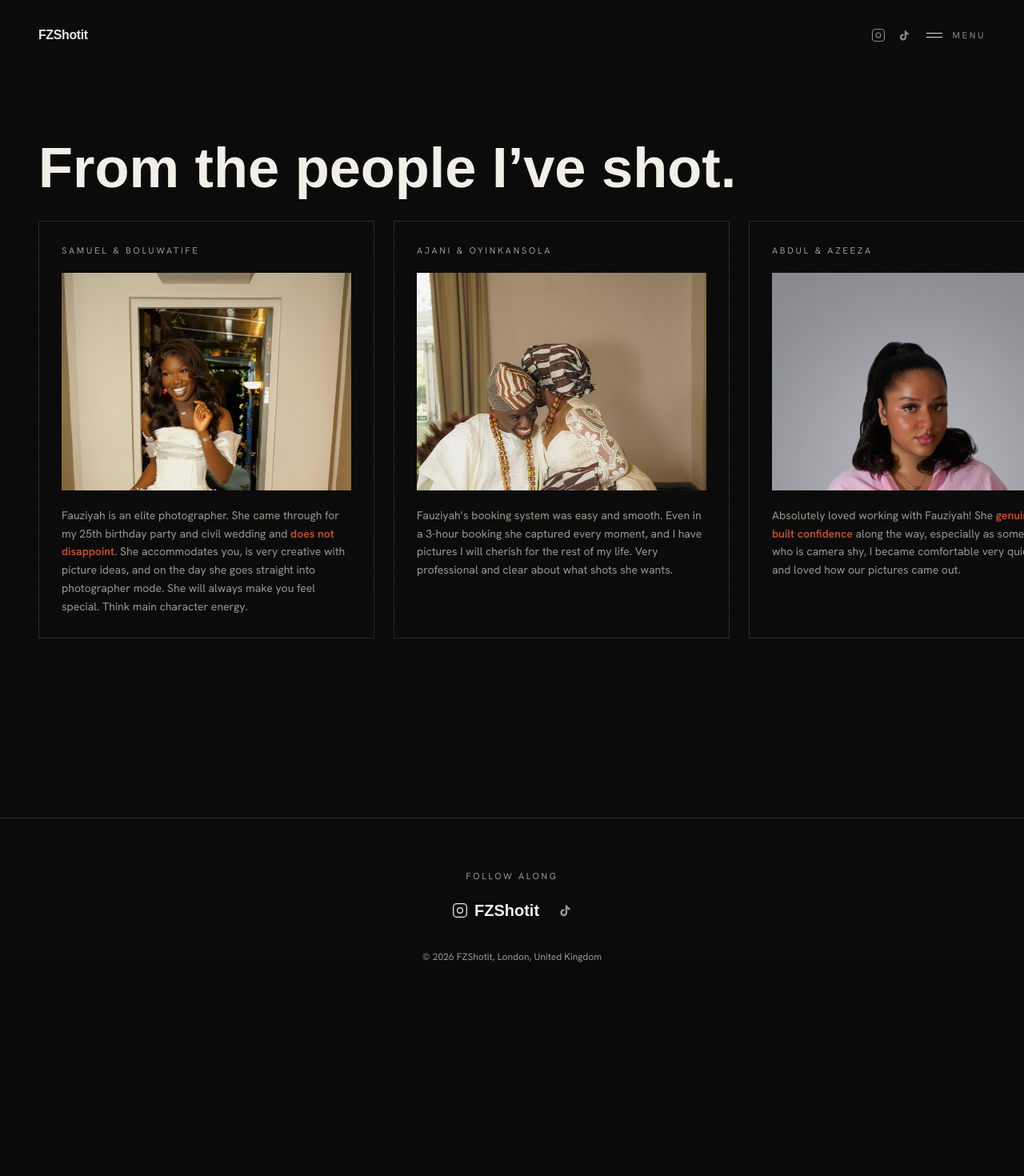
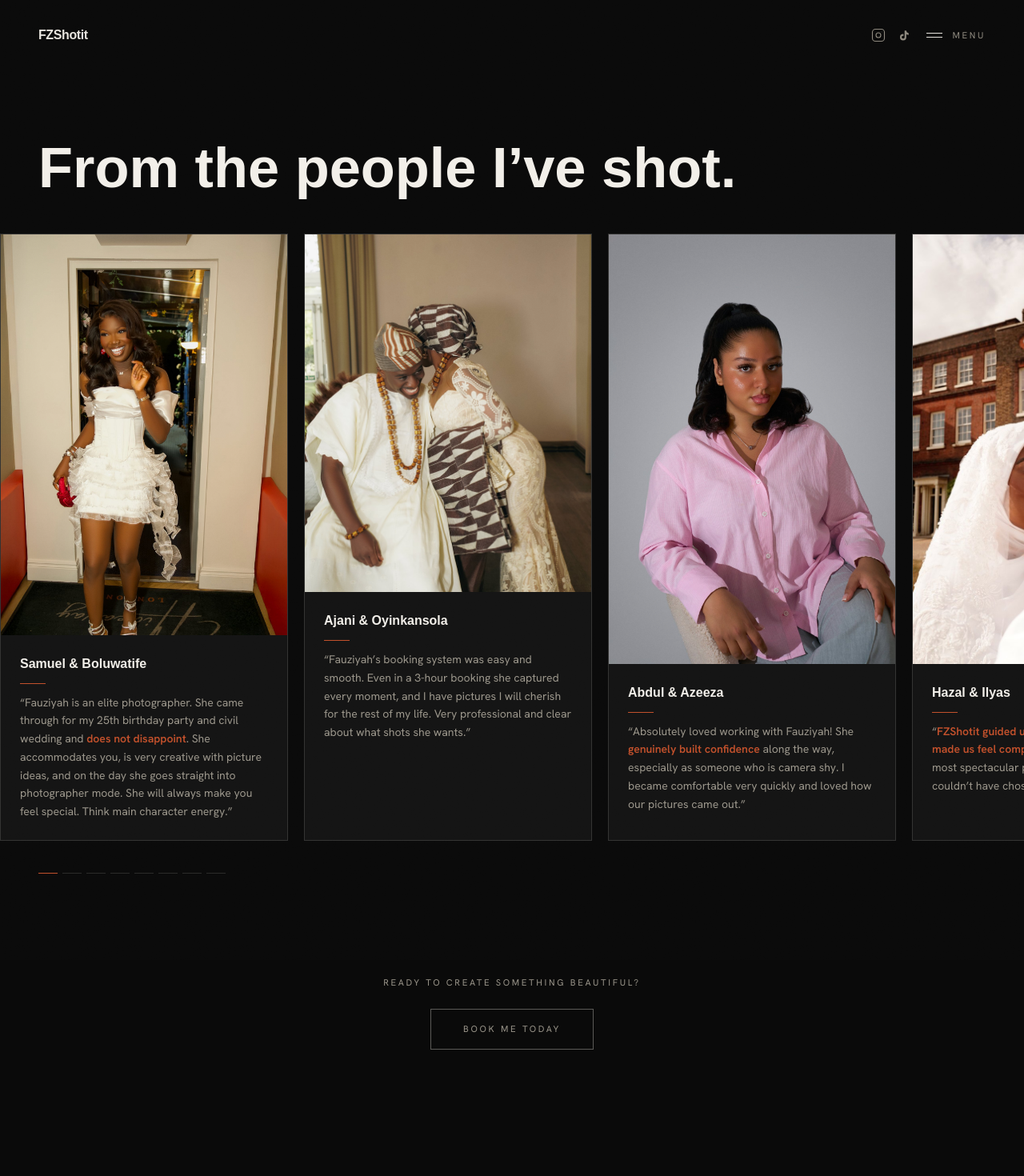
Before and after one commit to lamidecoder/fzshotit, a Next.js app: page /testimonials in a window 1280 px wide. Shown: the top 1470 px of the page at 80% size. Before the commit the page ends 1268 px from the top, so only its background shows below. Built offline with nearby package versions, Linux system fonts and the light colour scheme; a web font is replaced by a local one.

Commit message:
testimonials full images, clean layout, name + divider + quote below

```diff
--- a/src/app/testimonials/page.tsx
+++ b/src/app/testimonials/page.tsx
@@ -1,5 +1,6 @@
 import Reveal from "@/components/Reveal";
 import Image from "next/image";
+import Link from "next/link";
 
 export const metadata = { title: "Testimonials · FZShotit" };
 
@@ -14,8 +15,7 @@ const TESTIMONIALS = [
     quote: (
       <>
         Fauziyah is an elite photographer. She came through for my 25th birthday party and civil wedding and{" "}
-        <Hi>does not disappoint</Hi>. She accommodates you, is very creative with picture ideas,
-        and on the day she goes straight into photographer mode. She will always make you feel special. Think main character energy.
+        <Hi>does not disappoint</Hi>. She accommodates you, is very creative with picture ideas, and on the day she goes straight into photographer mode. She will always make you feel special. Think main character energy.
       </>
     ),
   },
@@ -24,8 +24,7 @@ const TESTIMONIALS = [
     photo: "/photos/DSC05674.jpg",
     quote: (
       <>
-        Fauziyah&rsquo;s booking system was easy and smooth. Even in a 3-hour booking she captured every
-        moment, and I have pictures I will cherish for the rest of my life. Very professional and clear about what shots she wants.
+        Fauziyah&rsquo;s booking system was easy and smooth. Even in a 3-hour booking she captured every moment, and I have pictures I will cherish for the rest of my life. Very professional and clear about what shots she wants.
       </>
     ),
   },
@@ -34,9 +33,7 @@ const TESTIMONIALS = [
     photo: "/photos/IMG_7257.jpg",
     quote: (
       <>
-        Absolutely loved working with Fauziyah! She{" "}
-        <Hi>genuinely built confidence</Hi> along the way, especially as someone who is camera shy,
-        I became comfortable very quickly and loved how our pictures came out.
+        Absolutely loved working with Fauziyah! She <Hi>genuinely built confidence</Hi> along the way, especially as someone who is camera shy. I became comfortable very quickly and loved how our pictures came out.
       </>
     ),
   },
@@ -45,8 +42,7 @@ const TESTIMONIALS = [
     photo: "/photos/708DF59D-4257-4010-8993-0BF3E8B99C57_1_105_c.jpg",
     quote: (
       <>
-        <Hi>FZShotit guided us through every stage and made us feel completely at ease</Hi>,
-        capturing the most spectacular photos, and was incredibly friendly throughout. My husband and I couldn&rsquo;t have chosen anyone better.
+        <Hi>FZShotit guided us through every stage and made us feel completely at ease</Hi>, capturing the most spectacular photos. My husband and I couldn&rsquo;t have chosen anyone better.
       </>
     ),
   },
@@ -55,8 +51,8 @@ const TESTIMONIALS = [
     photo: "/photos/IMG_7453.jpg",
     quote: (
       <>
-        Working with Fauziyah was absolutely great. She was very professional, came with so many ideas
-        for photos. <Hi>She has a real talent and I&rsquo;d definitely recommend her</Hi>.
+        Working with Fauziyah was absolutely great. She was very professional, came with so many ideas for photos.{" "}
+        <Hi>She has a real talent and I&rsquo;d definitely recommend her</Hi>.
       </>
     ),
   },
@@ -66,7 +62,7 @@ const TESTIMONIALS = [
     quote: (
       <>
         I had an amazing experience for my 25th birthday photoshoot.{" "}
-        <Hi>She was super welcoming and helped me get poses well</Hi>. The pictures came out super nice. I would definitely recommend her.
+        <Hi>She was super welcoming and helped me get poses well</Hi>. The pictures came out super nice.
       </>
     ),
   },
@@ -85,8 +81,8 @@ const TESTIMONIALS = [
     photo: "/photos/IMG_0356.jpg",
     quote: (
       <>
-        Fauziyah was incredibly patient and brought such a warm, bubbly energy to the session.
-        My parents loved the pictures too. <Hi>Book her immediately</Hi>.
+        Fauziyah was incredibly patient and brought such a warm, bubbly energy to the session. My parents loved the pictures too.{" "}
+        <Hi>Book her immediately</Hi>.
       </>
     ),
   },
@@ -95,29 +91,75 @@ const TESTIMONIALS = [
 export default function TestimonialsPage() {
   return (
     <>
-      <section className="container-shell pt-36 md:pt-44 pb-8">
+      <section className="container-shell pt-36 md:pt-44 pb-12">
         <Reveal>
-          <h1 className="font-display font-extrabold leading-[0.96]"
+          <h1
+            className="font-display font-extrabold leading-[0.96]"
             style={{ fontSize: "clamp(2.4rem, 6vw, 4.4rem)" }}>
             From the people I&rsquo;ve shot.
           </h1>
         </Reveal>
       </section>
 
-      <section className="pb-24">
-        <div className="flex gap-6 overflow-x-auto px-6 md:px-12 pb-8 [scrollbar-width:none] [&::-webkit-scrollbar]:hidden">
-          {TESTIMONIALS.map((t) => (
-            <div key={t.name}
-              className="shrink-0 w-[85vw] max-w-[420px] border border-clay p-7 flex flex-col gap-5">
-              <p className="eyebrow text-bone">{t.name}</p>
-              <div className="relative aspect-[4/3] overflow-hidden bg-ink-soft">
-                <Image src={t.photo} alt={t.name} fill sizes="420px" className="object-cover object-top" />
+      {/* Horizontal scroll strip */}
+      <section className="pb-32">
+        <div className="flex gap-5 overflow-x-auto px-6 md:px-12 pb-6 [scrollbar-width:none] [&::-webkit-scrollbar]:hidden snap-x snap-mandatory">
+          {TESTIMONIALS.map((t, i) => (
+            <div
+              key={t.name}
+              className="shrink-0 w-[88vw] max-w-[360px] snap-start flex flex-col bg-ink-soft border border-clay"
+            >
+              {/* Full image — no cropping */}
+              <div className="relative w-full overflow-hidden bg-ink">
+                <Image
+                  src={t.photo}
+                  alt={t.name}
+                  width={720}
+                  height={900}
+                  className="w-full h-auto object-contain"
+                  style={{ display: "block" }}
+                />
               </div>
-              <p className="text-bone-dim leading-relaxed text-sm">{t.quote}</p>
+
+              {/* Content below image */}
+              <div className="p-6 flex flex-col gap-3 flex-1">
+                {/* Name */}
+                <p className="font-display font-bold text-bone text-base">{t.name}</p>
+
+                {/* Divider */}
+                <div className="w-8 h-px bg-henna" />
+
+                {/* Quote */}
+                <p className="text-bone-dim leading-relaxed text-sm flex-1">
+                  &ldquo;{t.quote}&rdquo;
+                </p>
+              </div>
             </div>
           ))}
         </div>
-        <p className="text-center eyebrow text-bone-dim/50 mt-2 md:hidden">Swipe to read more</p>
+
+        {/* Scroll hint */}
+        <div className="container-shell flex items-center gap-3 mt-4">
+          <div className="flex gap-1.5">
+            {TESTIMONIALS.map((_, i) => (
+              <div key={i} className={`h-px w-6 ${i === 0 ? "bg-henna" : "bg-clay"}`} />
+            ))}
+          </div>
+          <p className="eyebrow text-bone-dim/50 md:hidden">Swipe to read more</p>
+        </div>
+      </section>
+
+      {/* CTA */}
+      <section className="container-shell pb-32 text-center">
+        <Reveal>
+          <p className="eyebrow text-bone-dim mb-6">Ready to create something beautiful?</p>
+          <Link
+            href="/contact"
+            className="inline-block border border-bone/35 px-10 py-4 eyebrow hover:bg-bone hover:text-ink transition-colors duration-300"
+            data-cursor="view">
+            Book me today
+          </Link>
+        </Reveal>
       </section>
     </>
   );
```
